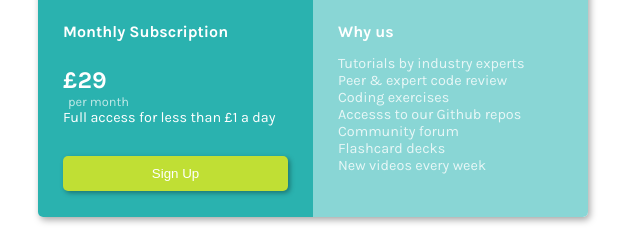
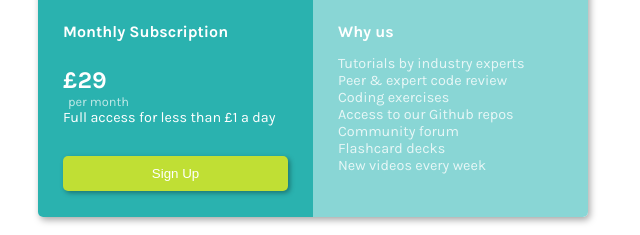
Before and after one commit to hannahmartin04/pricing-card-frontend-mentor-challenge, a plain HTML site: page index.html in a window 1280 px wide. Shown: the part 221-456 px from the top of the page, 0-640 px from the left. Drawn offline with Linux system fonts and the light colour scheme.

Commit message:
Update index.html

```diff
--- a/index.html
+++ b/index.html
@@ -32,7 +32,7 @@
           <li>Tutorials by industry experts</li>
           <li>Peer & expert code review</li>
           <li>Coding exercises</li>
-          <li>Accesss to our Github repos</li>
+          <li>Access to our Github repos</li>
           <li>Community forum</li>
           <li>Flashcard decks</li>
           <li>New videos every week</li>
```
